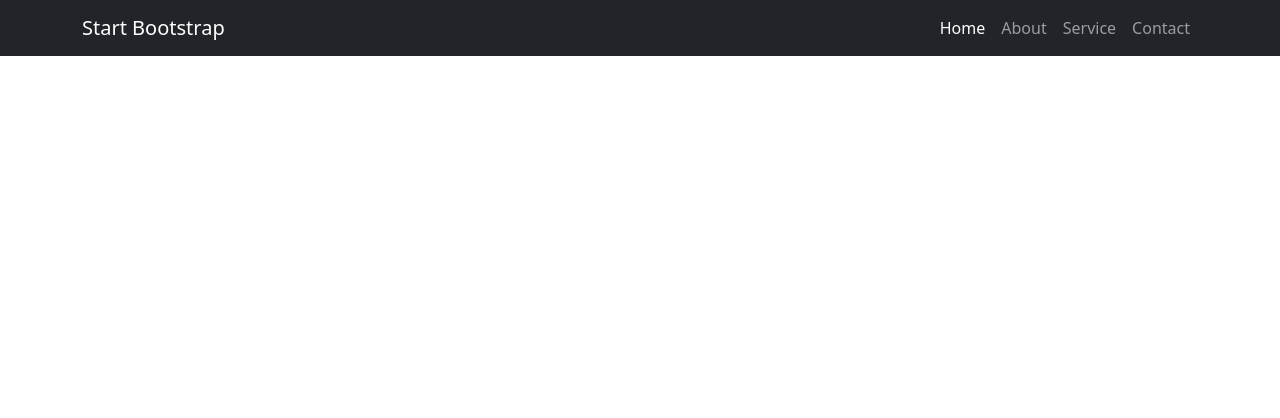
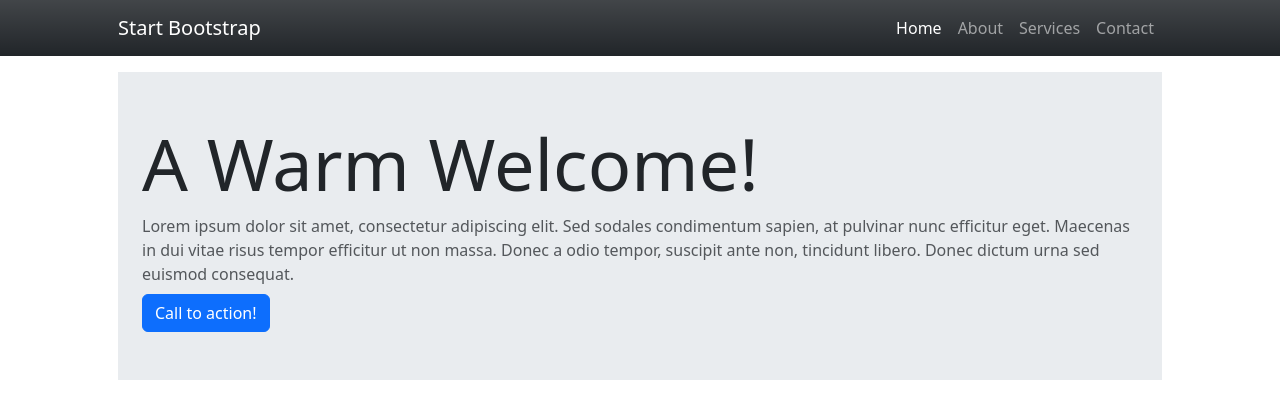
Before and after one commit to anastasiia-avdeeva/projects-IT-girls, a plain HTML site: page week8/ex1/index.html in a window 1280 px wide. Drawn offline with Linux system fonts and the light colour scheme.

Commit message:
finished main contatiner

```diff
--- a/week8/ex1/index.html
+++ b/week8/ex1/index.html
@@ -8,8 +8,8 @@
   </head>
   <body>
     <header>
-      <nav class="navbar navbar-expand-md bg-dark navbar-dark">
-        <div class="container">
+      <nav class="navbar navbar-expand-md bg-dark navbar-dark bg-gradient mb-3">
+        <div class="container px-5">
           <a class="navbar-brand" href="#">Start Bootstrap</a>
           <button
             class="navbar-toggler"
@@ -31,7 +31,7 @@
                 <a class="nav-link" href="#">About</a>
               </li>
               <li class="nav-item">
-                <a class="nav-link" href="#">Service</a>
+                <a class="nav-link" href="#">Services</a>
               </li>
               <li class="nav-item">
                 <a class="nav-link">Contact</a>
@@ -41,6 +41,21 @@
         </div>
       </nav>
     </header>
+    <main>
+      <div class="main-banner container px-4">
+        <div class="bg-body-secondary py-5 px-4 mx-4">
+          <h1 class="display-2 mb-2">A Warm Welcome!</h1>
+          <p class="mb-2 text-body-secondary">
+            Lorem ipsum dolor sit amet, consectetur adipiscing elit. Sed sodales
+            condimentum sapien, at pulvinar nunc efficitur eget. Maecenas in dui
+            vitae risus tempor efficitur ut non massa. Donec a odio tempor,
+            suscipit ante non, tincidunt libero. Donec dictum urna sed euismod
+            consequat.
+          </p>
+          <button type="button" class="btn btn-primary">Call to action!</button>
+        </div>
+      </div>
+    </main>
     <script src="assets/bootstrap/bootstrap.bundle.min.js"></script>
   </body>
 </html>
```
